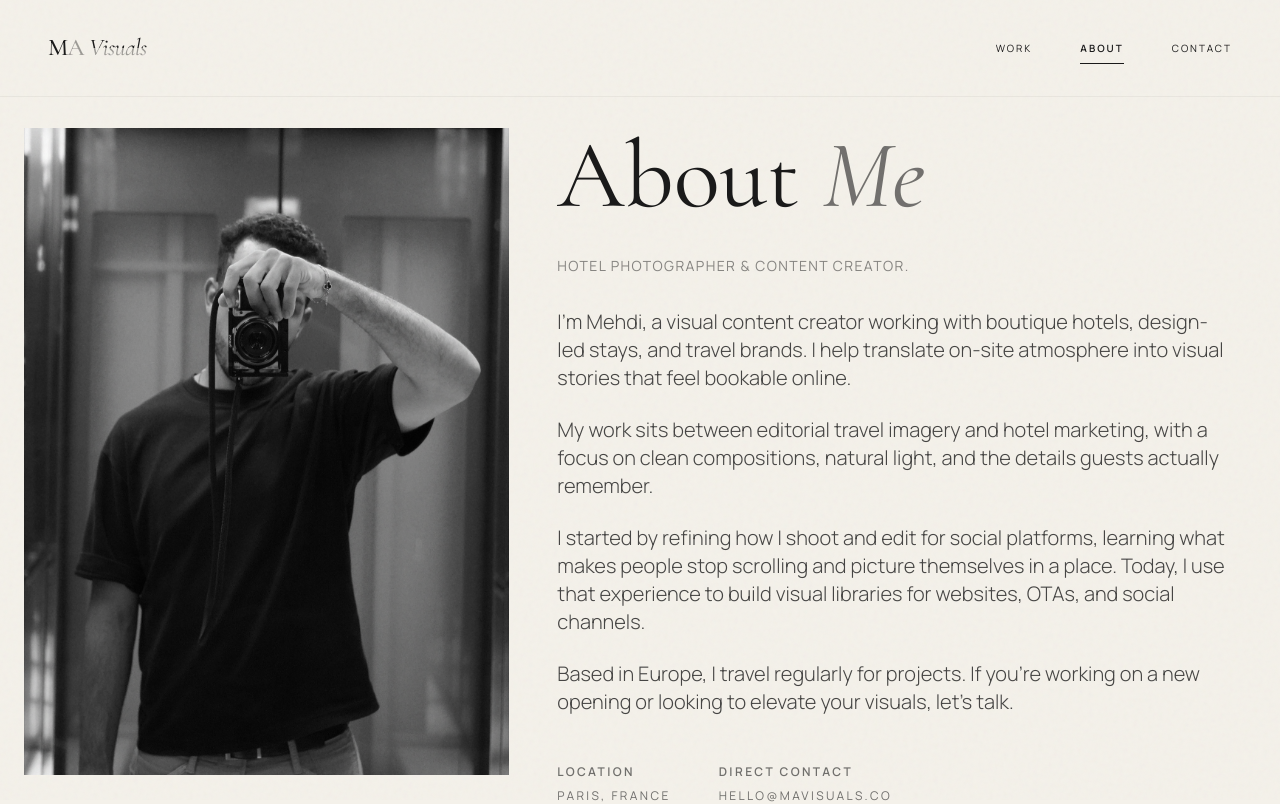
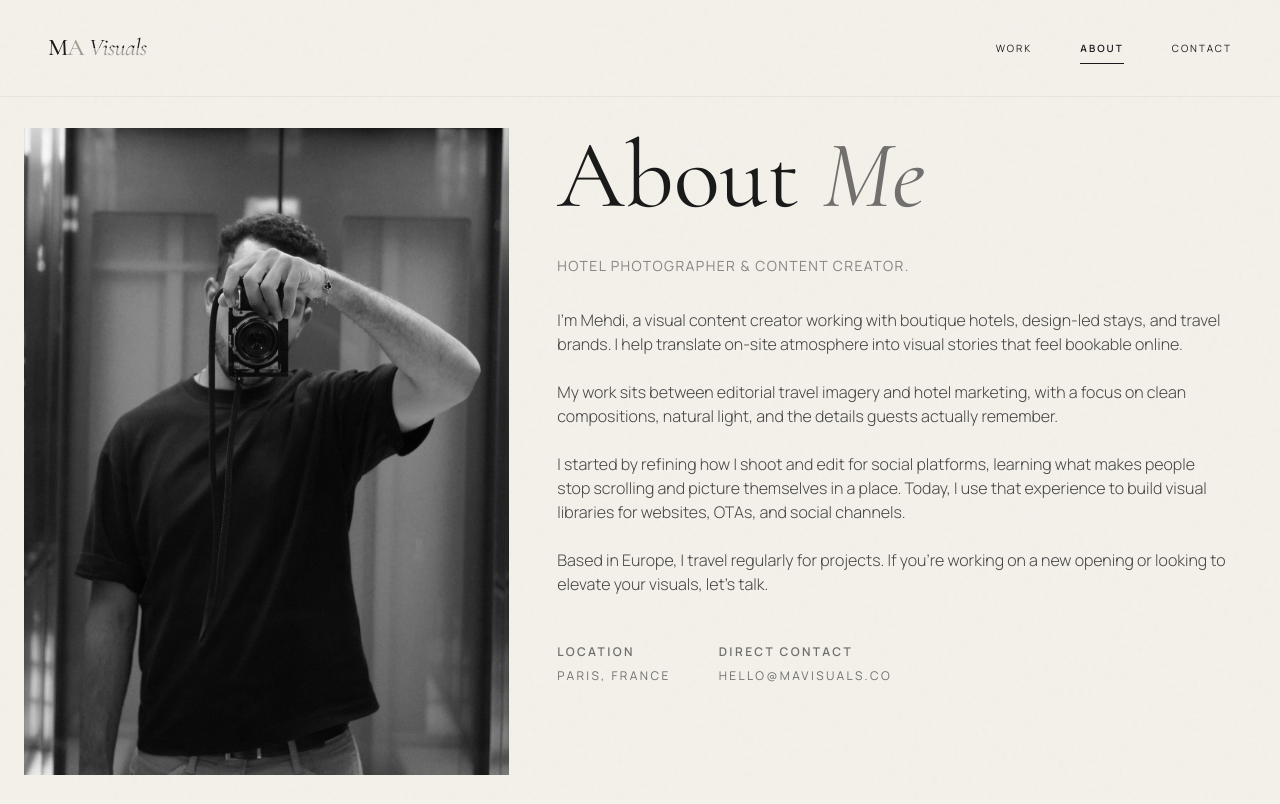
Before and after one commit to Mehdialnn/mehdi-alouani---hotel-content-creator, a React (Vite) app: page /about in a window 1280 px wide. Shown: the top 804 px of the page. Built offline with nearby package versions, Linux system fonts and the light colour scheme.

Commit message:
text size

```diff
--- a/pages/About.tsx
+++ b/pages/About.tsx
@@ -21,7 +21,7 @@ const About: React.FC = () => {
               <p className="text-sm uppercase tracking-widest text-charcoal/50 mb-8">
                 Hotel photographer & content creator.
               </p>
-              <div className="space-y-6 text-lg md:text-xl font-light text-charcoal/80 max-w-2xl leading-relaxed">
+              <div className="space-y-6 text-lg md:text-base font-light text-charcoal/80 max-w-2xl leading-relaxed">
                 <p>
                   I'm Mehdi, a visual content creator working with boutique hotels, design-led stays, and travel brands. I help translate on-site atmosphere into visual stories that feel bookable online.
                 </p>
```
